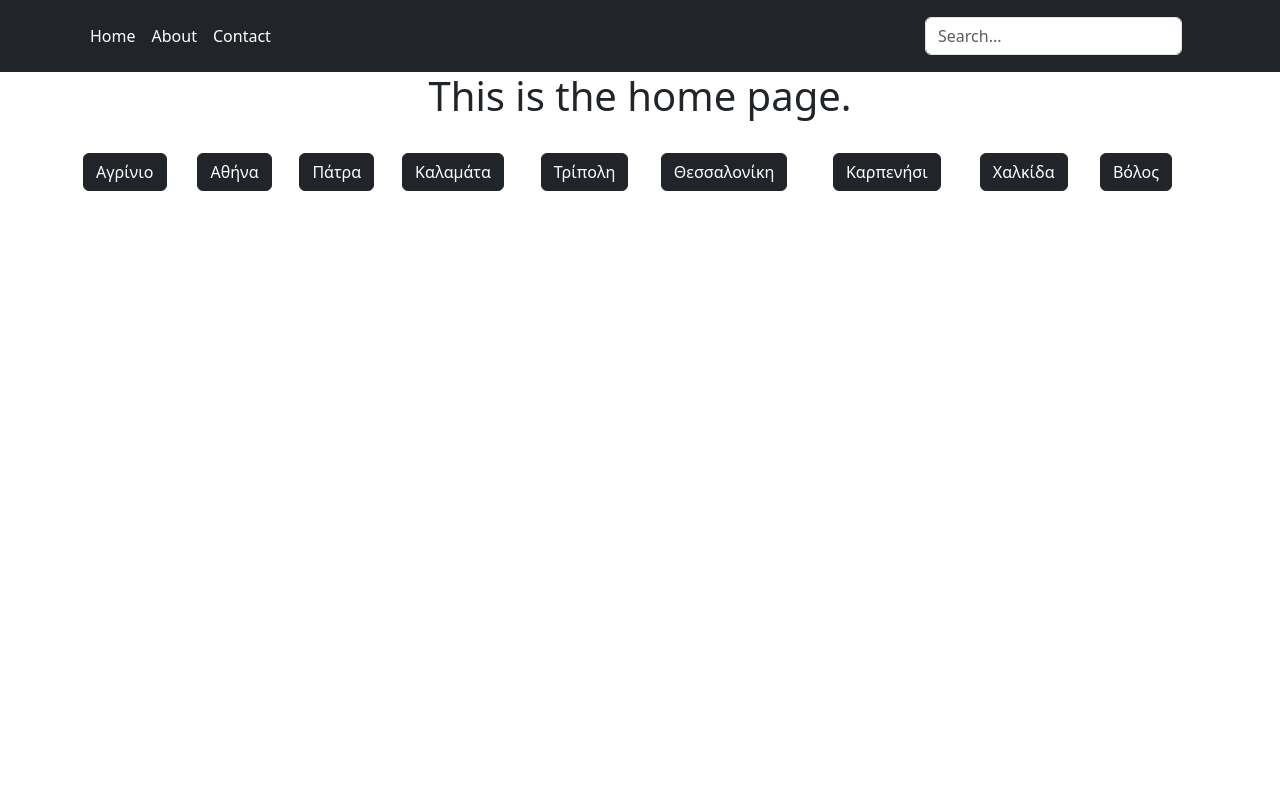
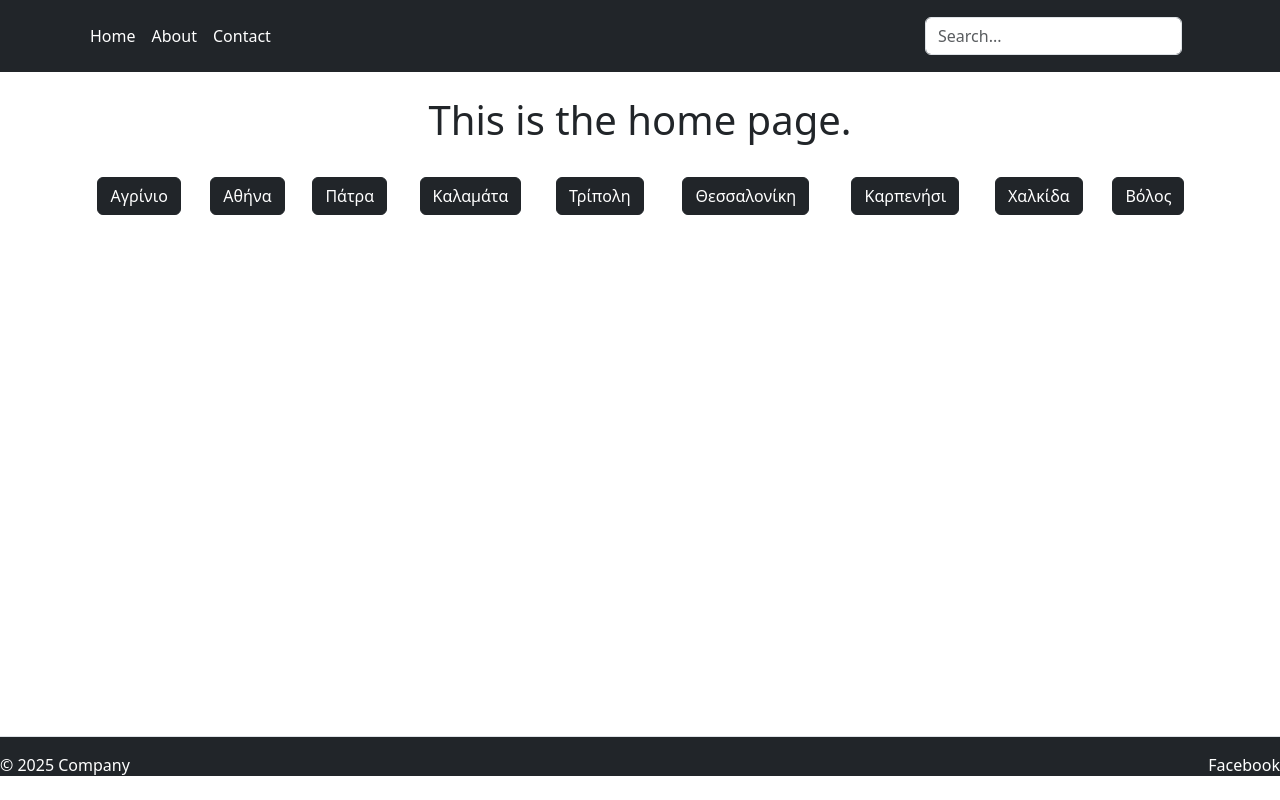
Before and after one commit to NoizCode/kairosnow, a Flask app: page / in a window 1280 px wide. Run offline with Flask 3, Linux system fonts and the light colour scheme.

Commit message:
front-end changes

```diff
--- /dev/null
+++ b/website/static/style.css
@@ -0,0 +1,7 @@
+#footer {
+    position: absolute;
+    bottom: 0;
+    left: 0;
+    width: 100%;
+    height: 2.5rem;
+}
--- a/website/templates/base.html
+++ b/website/templates/base.html
@@ -5,6 +5,7 @@
         <meta name="viewport" content="width-=device-width, initial-scale=1">
         <title>kairos now | {% block title %} {% endblock %}</title>
         <link href="https://cdn.jsdelivr.net/npm/bootstrap@5.3.3/dist/css/bootstrap.min.css" rel="stylesheet" integrity="sha384-QWTKZyjpPEjISv5WaRU9OFeRpok6YctnYmDr5pNlyT2bRjXh0JMhjY6hW+ALEwIH" crossorigin="anonymous">
+        <link rel="stylesheet" href="../static/style.css">
     </head>
     <body>
         <header class="p-3 bg-dark text-white">
@@ -26,5 +27,15 @@
             {% endblock %}
         </div>
         <script src="https://cdn.jsdelivr.net/npm/bootstrap@5.3.3/dist/js/bootstrap.bundle.min.js" integrity="sha384-YvpcrYf0tY3lHB60NNkmXc5s9fDVZLESaAA55NDzOxhy9GkcIdslK1eN7N6jIeHz" crossorigin="anonymous"></script>
+        <div class="container">
+        <footer class="d-flex flex-wrap justify-content-between align-items-center py-3 my-4 border-top bg-dark text-white m-0" id="footer">
+            <div class="col-md-4 d-flex align-items-center">
+                <p class="m-0 text-center">© 2025 Company</p>
+            </div>
+            <ul class="nav col-md-4 justify-content-end list-unstyled d-flex">
+                <li class="ms-3">Facebook</li>
+            </ul>
+        </footer>
+        </div>
     </body>
 </html>
--- a/website/templates/home.html
+++ b/website/templates/home.html
@@ -1,33 +1,34 @@
 {% extends "base.html" %} {% block title %}Home{% endblock %}
 {% block content %}
+<br>
 <h1 style="text-align:center;">This is the home page.</h1>
 <br>
-<table class="Cities" style="width:100%">
+<table class="Cities" style="width:100%;" cellpadding="1">
 	<tr>
-		<td><a href="{{ url_for('views.main_view', value='Agrinio') }}">
+		<td align="center"><a href="{{ url_for('views.main_view', value='Agrinio') }}">
 		<button type="button" class="btn btn-dark" value="Agrinio">Αγρίνιο</button></a></td>
-		<td>
+		<td align="center">
 		<a href="{{ url_for('views.main_view', value='Athens') }}">
 		<button type="button" class="btn btn-dark" value="Athens">Αθήνα</button></a></td>
-		<td>
+		<td align="center">
 		<a href="{{ url_for('views.main_view', value='Patra') }}">
 		<button type="button" class="btn btn-dark" value="Patra">Πάτρα</button></a></td>
-		<td>
+		<td align="center">
 		<a href="{{ url_for('views.main_view', value='Kalamata') }}">
 		<button type="button" class="btn btn-dark" value="Kalamata">Καλαμάτα</button></a></td>
-		<td>
+		<td align="center">
 		<a href="{{ url_for('views.main_view', value='Tripoli') }}">
 		<button type="button" class="btn btn-dark" value="Tripoli">Τρίπολη</button></a></td>
-		<td>
+		<td align="center">
 		<a href="{{ url_for('views.main_view', value='Thessaloniki') }}">
 		<button type="button" class="btn btn-dark" value="Thessaloniki">Θεσσαλονίκη</button></a></td>
-		<td>
+		<td align="center">
 		<a href="{{ url_for('views.main_view', value='Karpenisi') }}">
 		<button type="button" class="btn btn-dark" value="Karpenisi">Καρπενήσι</button></a></td>
-		<td>
+		<td align="center">
 		<a href="{{ url_for('views.main_view', value='Chalkis') }}">
 		<button type="button" class="btn btn-dark" value="Chalkis">Χαλκίδα</button></a></td>
-		<td>
+		<td align="center">
 		<a href="{{ url_for('views.main_view', value='Volos') }}">
 		<button type="button" class="btn btn-dark" value="volos">Βόλος</button></a></td>
 	</tr>
```
